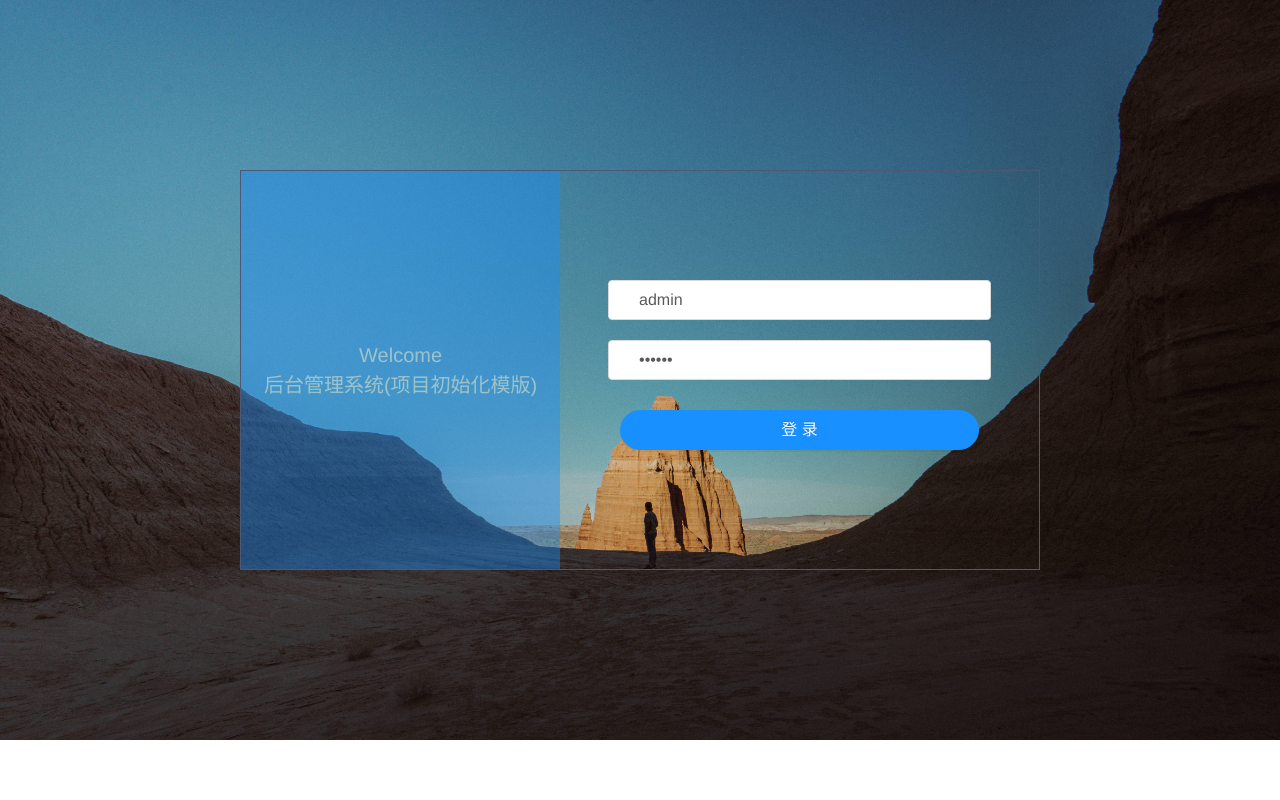
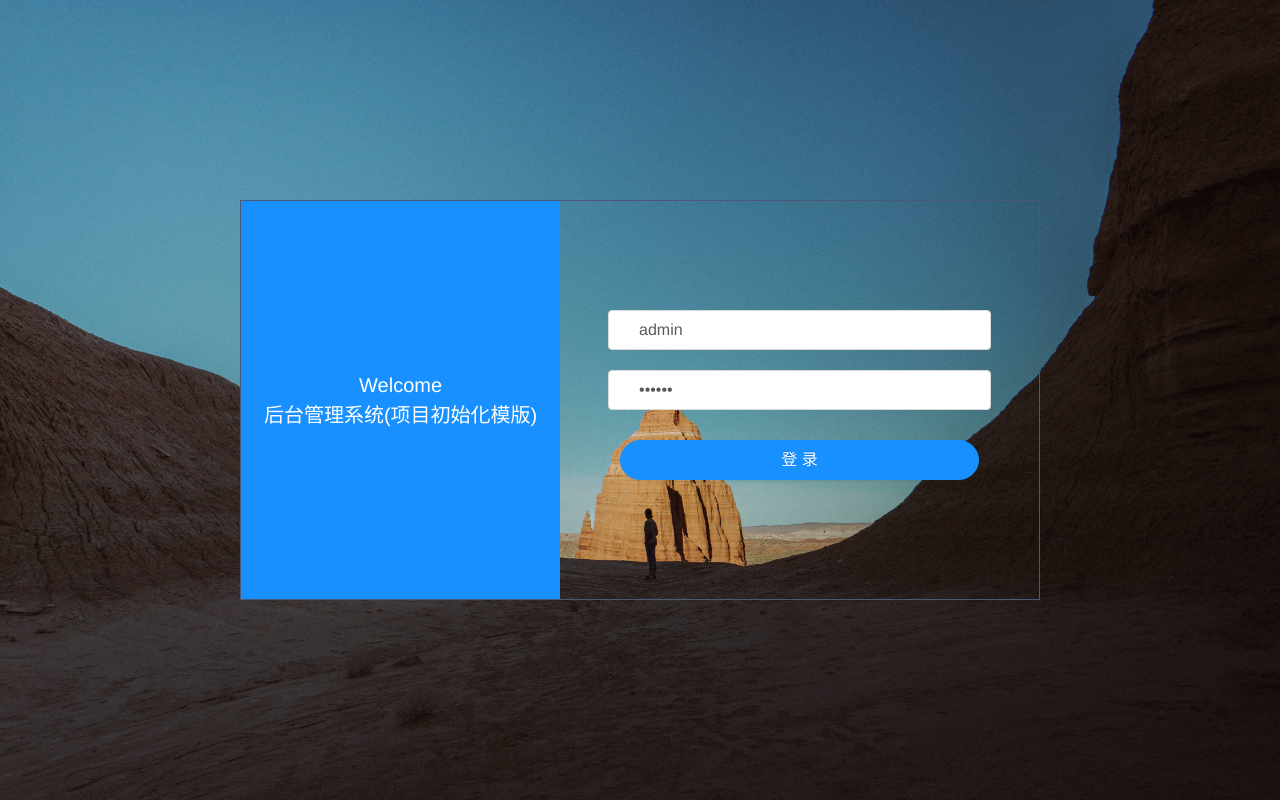
Before and after one commit to hitanquan/vue2-init-project, a Vue app: page /user/login in a window 1280 px wide. Built offline with nearby package versions, Linux system fonts and the light colour scheme; no server answers.

Commit message:
update 登录页面背景图自适应浏览器宽高

```diff
--- a/src/App.vue
+++ b/src/App.vue
@@ -16,7 +16,7 @@ export default {
   font-family: Avenir, Helvetica, Arial, sans-serif;
   -webkit-font-smoothing: antialiased;
   -moz-osx-font-smoothing: grayscale;
-  text-align: center;
-  color: #fff;
+  margin: 0;
+  padding: 0;
 }
 </style>
--- a/src/pages/user/Login.vue
+++ b/src/pages/user/Login.vue
@@ -76,10 +76,14 @@ export default {
 <style scoped>
 #login-bg {
   display: flex;
+  position: fixed;
+  top: 0;
+  left: 0;
+  width: 100%;
+  height: 100%;
   background: no-repeat url(../../assets/login_bg.jpg);
-  background-size: 100% 100%;
-  background-attachment: fixed;
-  height: 740px;
+  background-size: cover;
+  background-position: center center;
 }
 .login-form {
   display: flex;
@@ -87,6 +91,8 @@ export default {
   width: 800px;
   height: 400px;
   border: 1px solid rgb(77, 88, 119);
+  color: #fff;
+  text-align: center;
 }
 .login-form-left {
   display: flex;
@@ -94,7 +100,6 @@ export default {
   justify-content: center;
   width: 40%;
   height: 100%;
-  opacity: 0.4;
   background-color: #1890ff;
 }
 .login-form-left div {
```
